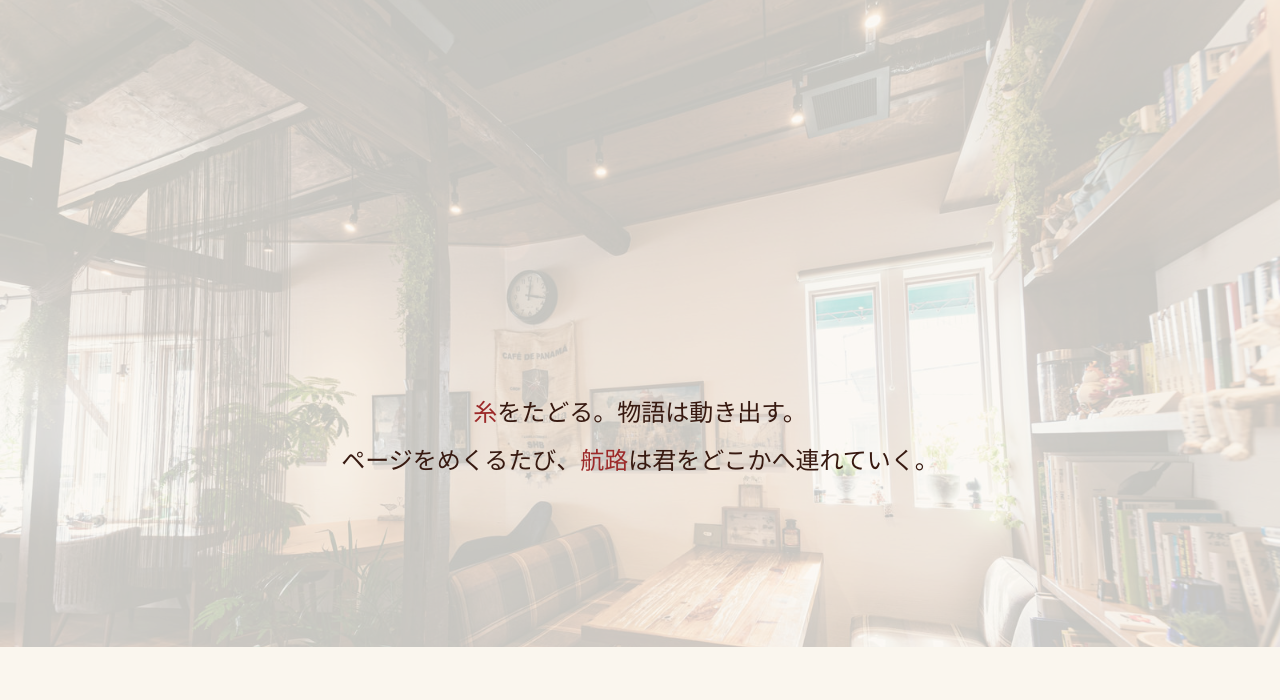
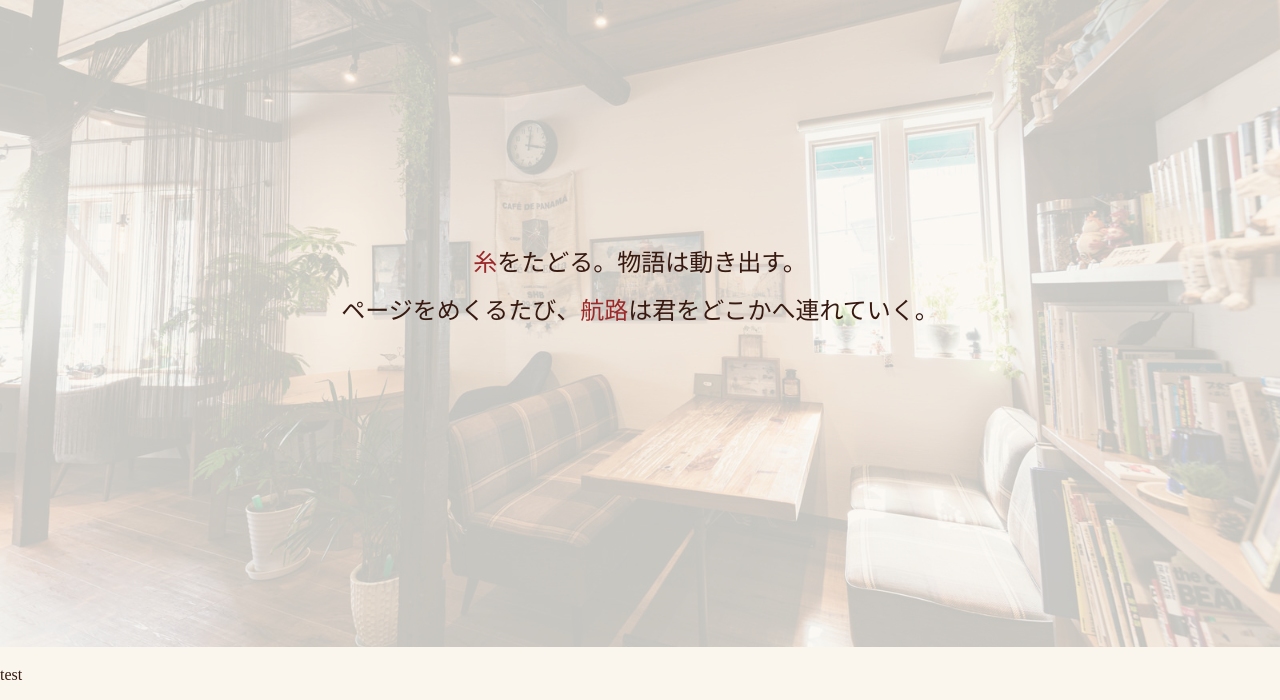
Before and after one commit to Odaira-Iori/graduation-work, a plain HTML site: page index.html in a window 1280 px wide. Shown: the part 153-853 px from the top of the page. Before the commit the page ends 800 px from the top, so only its background shows below. Drawn offline with Linux system fonts and the light colour scheme; a web font is replaced by a local one.

Commit message:
Add files via upload

```diff
--- a/css/style.css
+++ b/css/style.css
@@ -27,21 +27,20 @@ html, body {
   margin: 0;
   padding: 0;
   height: 100%;
-  overflow: hidden;
 }
 
 .loading {
   position: fixed;
   top: 0;
   left: 0;
-  width: 100vw;
-  height: 100vh;
+  width: 100vw; height: 100vh;
   background: black;
   z-index: 9999;
   display: flex;
   align-items: center;
   justify-content: center;
 }
+
 
 .loading video {
   width: 100%;
@@ -185,6 +184,7 @@ header a.current {
 main {
     width: 100%;
     margin: 0 auto;
+    margin-top: -150px;
 }
 
 
--- a/js/script.js
+++ b/js/script.js
@@ -124,6 +124,9 @@ window.addEventListener('DOMContentLoaded', () => {
 });
 
 function showLoading(videoSrc) {
+  // スクロール禁止
+  document.body.style.overflow = 'hidden';
+
   const loading = document.createElement('div');
   loading.className = 'loading';
   loading.innerHTML = `
@@ -131,8 +134,9 @@ function showLoading(videoSrc) {
   `;
   document.body.appendChild(loading);
 
-  // ロード完了後に非表示（3秒後などに自動で消えるように）
+  // 3秒後にローディング非表示＆スクロール許可
   setTimeout(() => {
     loading.remove();
-  }, 3000); // 必要に応じて秒数調整
+    document.body.style.overflow = '';
+  }, 3000);
 }
```
Also changed, not shown: index.html (+1 -0 lines).
